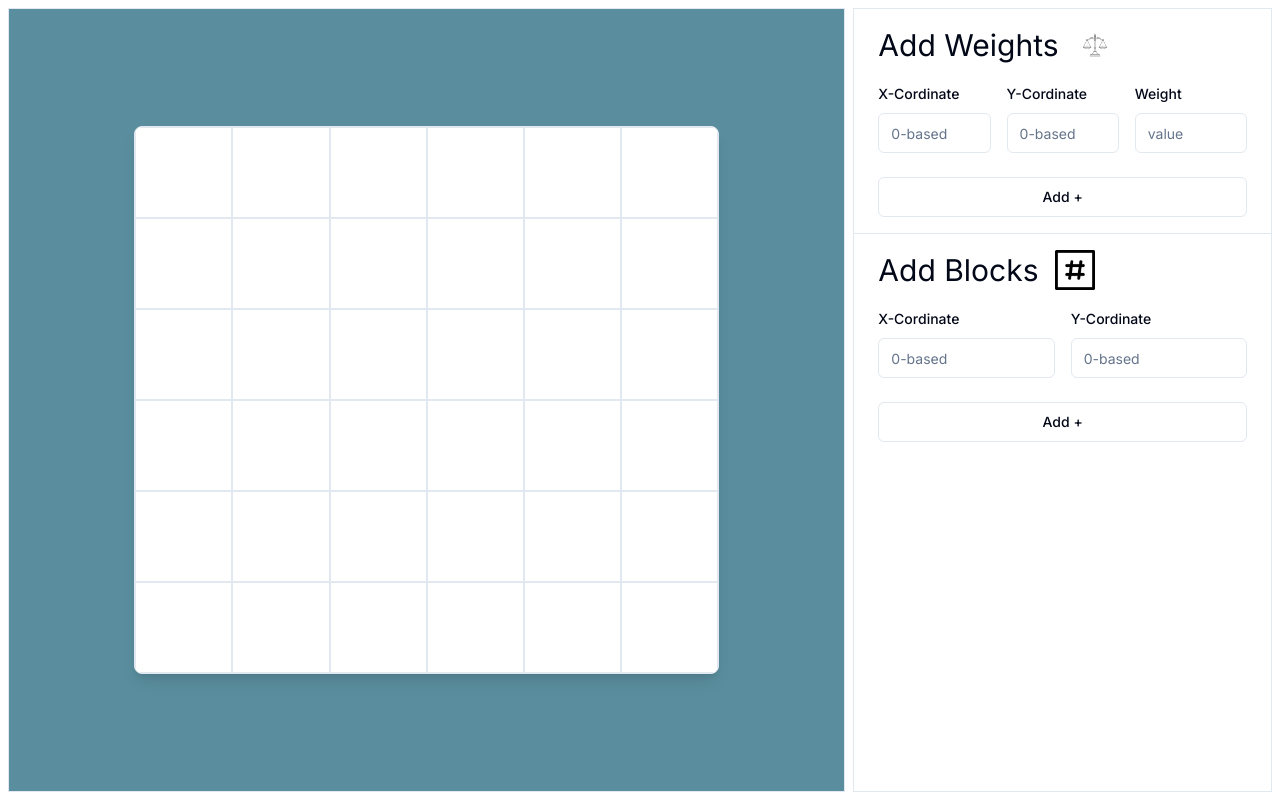
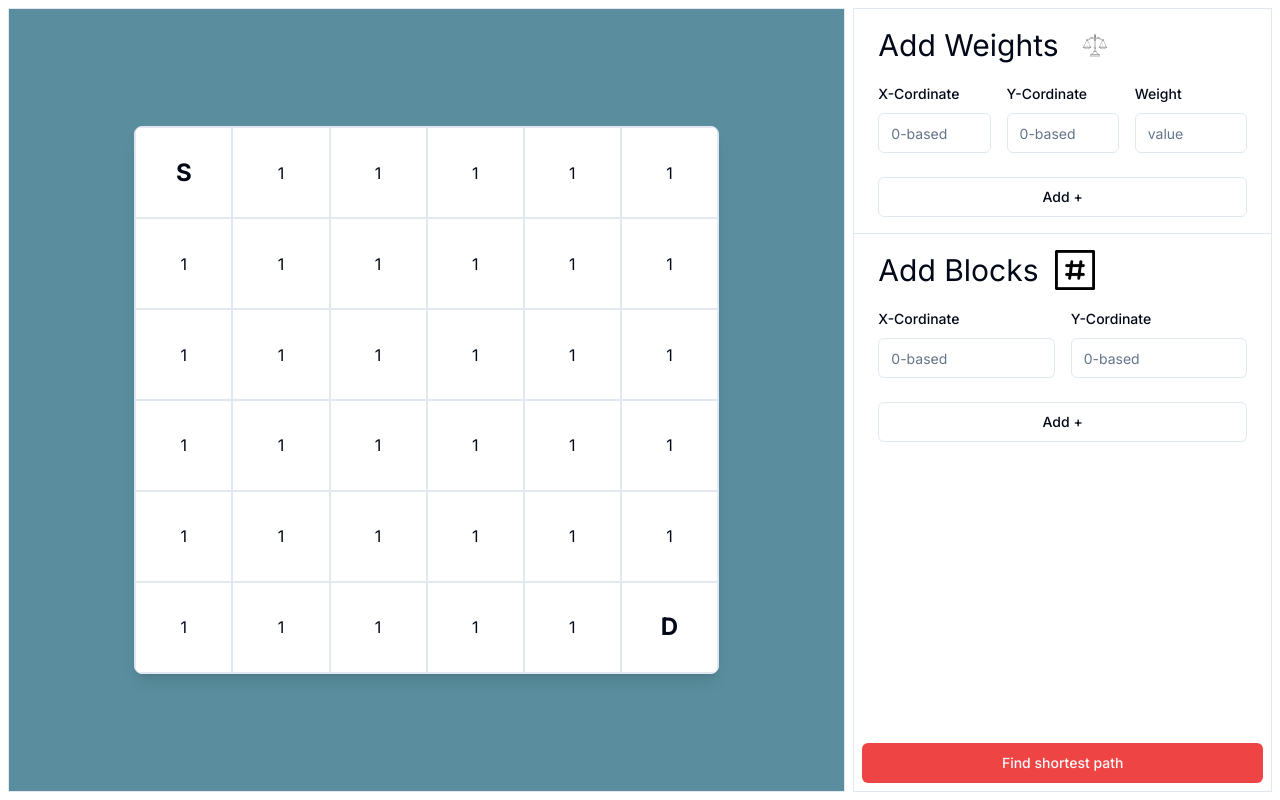
Before and after one commit to markande98/Optimal-Path-In-Grid, a Next.js app: page / in a window 1280 px wide. Built offline with nearby package versions, Linux system fonts and the light colour scheme.

Commit message:
updates in UI

```diff
--- a/components/grid-control.tsx
+++ b/components/grid-control.tsx
@@ -1,12 +1,20 @@
+"use client";
+
 import { GridInput } from "./grid-input";
 import { Separator } from "@/components/ui/separator";
+import { Button } from "@/components/ui/button";
 
 export const GridControl = () => {
   return (
-    <div className="h-full">
+    <div className="h-full flex flex-col">
       <GridInput label="Add Weights" imageUrl="/weight.avif" hasWeight />
       <Separator />
       <GridInput label="Add Blocks" imageUrl="/hash.png" />
+      <div className="w-full h-screen flex items-end p-2">
+        <Button variant="destructive" className="w-full">
+          Find shortest path
+        </Button>
+      </div>
     </div>
   );
 };
--- a/components/grid-input.tsx
+++ b/components/grid-input.tsx
@@ -9,15 +9,15 @@ import {
   FormLabel,
 } from "@/components/ui/form";
 import { Input } from "@/components/ui/input";
+import { isValidCordinates } from "@/lib/check";
 import { grid } from "@/store/atoms/grid";
 import { zodResolver } from "@hookform/resolvers/zod";
+import { useRouter } from "next/navigation";
 import { useForm } from "react-hook-form";
 import { useSetRecoilState } from "recoil";
+import { toast } from "sonner";
 import * as z from "zod";
 import { Heading } from "./heading";
-import { useRouter } from "next/navigation";
-import { isValidCordinates } from "@/lib/check";
-import { toast } from "sonner";
 
 interface GridInputProps {
   imageUrl: string;
@@ -49,12 +49,23 @@ export const GridInput = ({ imageUrl, label, hasWeight }: GridInputProps) => {
     const isValid = isValidCordinates(xCord, yCord, weight);
 
     if (!isValid) {
-      toast.error("Invalid coordinates!, please enter again");
+      toast.error("Invalid coordinates or weight!, please enter again");
       return;
     }
     const xVal = parseInt(xCord);
     const yVal = parseInt(yCord);
     let wVal = 0;
+
+    if (xVal == 0 && yVal == 0) {
+      toast.error("Can't put weight at the source, try another coordinates");
+      return;
+    }
+    if (xVal == 5 && yVal == 5) {
+      toast.error(
+        "Can't put weight at the destination, try another coordinates"
+      );
+      return;
+    }
 
     if (weight) wVal = parseInt(weight);
 
--- a/components/grid.tsx
+++ b/components/grid.tsx
@@ -34,7 +34,13 @@ export const Grid = () => {
                           ) : (
                             cordinates.get(i * 6 + j)
                           )
-                        ) : null}
+                        ) : i == 0 && j == 0 ? (
+                          <h1 className="text-2xl font-bold">S</h1>
+                        ) : i == 5 && j == 5 ? (
+                          <h1 className="text-2xl font-bold">D</h1>
+                        ) : (
+                          1
+                        )}
                       </div>
                     );
                   })}
--- a/store/atoms/grid.ts
+++ b/store/atoms/grid.ts
@@ -1,6 +1,6 @@
 import { atom } from "recoil";
 
 export const grid = atom({
-  key: "gridCordinates",
+  key: "gridCoordinates",
   default: new Map<number, number>(),
 });
```
